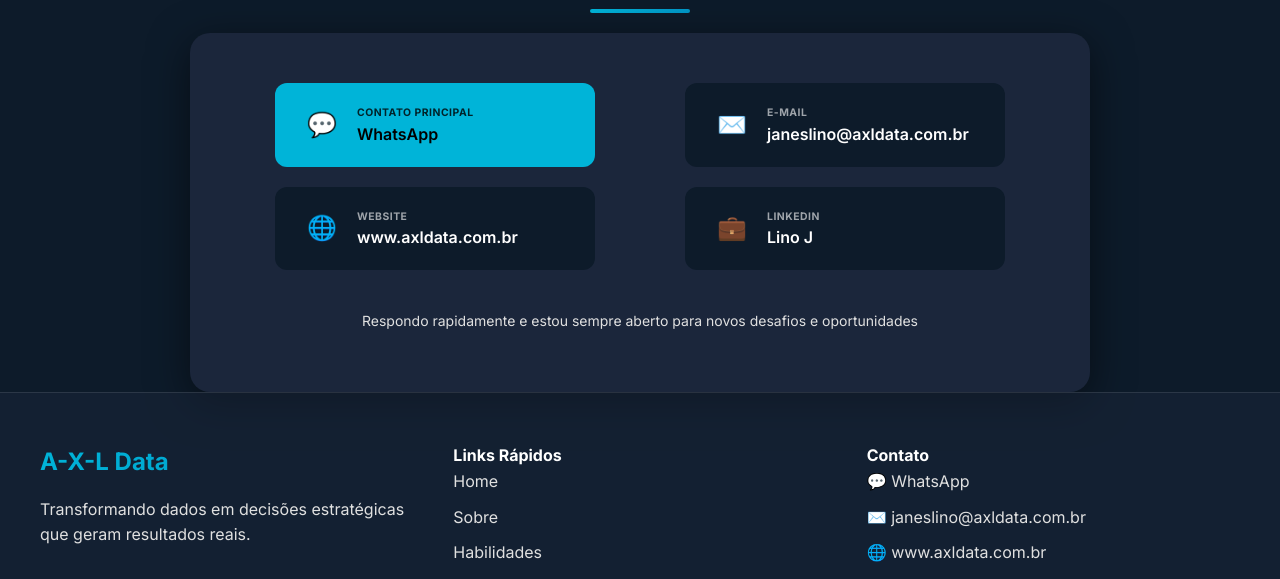
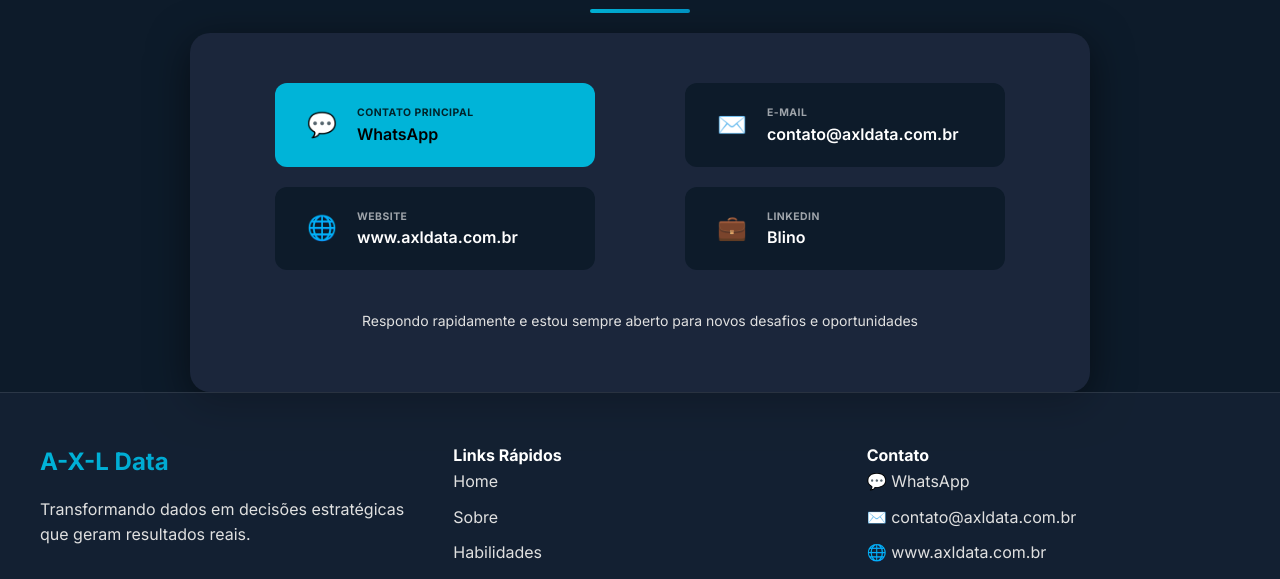
Before and after one commit to blinodev/clone-tabnews, a Next.js app: page / in a window 1280 px wide. Shown: the part 4120-4699 px from the top of the page. Built offline with nearby package versions, Linux system fonts and the light colour scheme.

Commit message:
update email

```diff
--- a/components/Contact.js
+++ b/components/Contact.js
@@ -10,9 +10,9 @@
   },
   {
     label: "E-mail",
-    value: "janeslino@axldata.com.br",
+    value: "contato@axldata.com.br",
     icon: "✉️",
-    link: "mailto:janeslino@axldata.com.br",
+    link: "mailto:contato@axldata.com.br",
     primary: false,
   },
   {
@@ -24,7 +24,7 @@
   },
   {
     label: "LinkedIn",
-    value: "Lino J",
+    value: "Blino",
     icon: "💼",
     link: "https://www.linkedin.com/in/linoj/",
     primary: false,
--- a/components/Footer.js
+++ b/components/Footer.js
@@ -53,7 +53,9 @@
               </a>
             </li>
             <li>
-              <a href="mailto:janeslino@axldata.com.br">✉️ janeslino@axldata.com.br</a>
+              <a href="mailto:contato@axldata.com.br">
+                ✉️ contato@axldata.com.br
+              </a>
             </li>
             <li>
               <a
```
